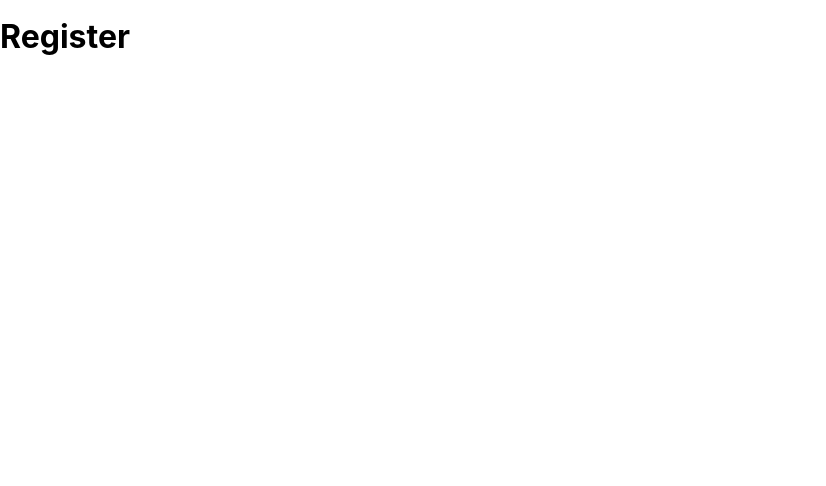
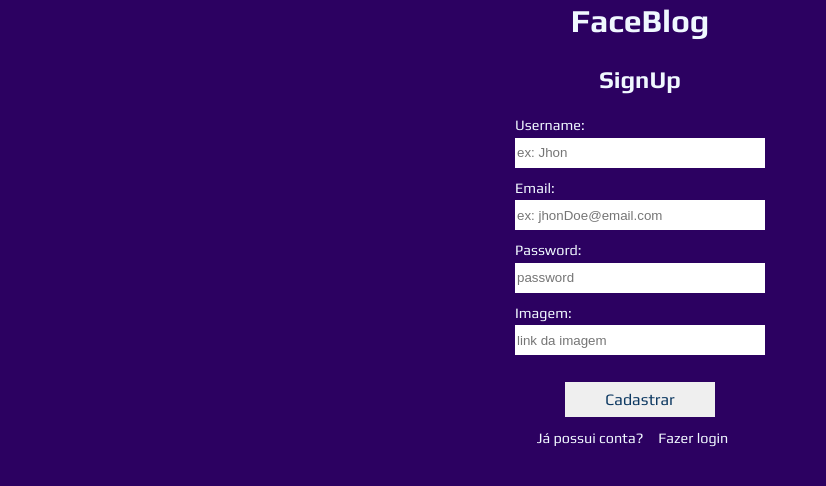
Before and after one commit to diegosales30/blog, a Next.js app: page /register in a window 1280 px wide. Shown: the top 486 px of the page, without its empty margins (0-826 px from the left). Built offline with nearby package versions, Linux system fonts and the light colour scheme.

Commit message:
editando pagina de cadastro

```diff
--- a/src/components/RegisterPage/index.tsx
+++ b/src/components/RegisterPage/index.tsx
@@ -1,7 +1,37 @@
+import styles from "./styles.module.scss";
+
 const RegisterPage = () => {
   return (
-    <div>
-      <h1>Register</h1>
+    <div className={styles.container}>
+      <header className={styles.header}>FaceBlog</header>
+
+      <section className={styles.containerForm}>
+        <h1>SignUp</h1>
+        <form>
+          <label>
+            Username:
+            <input type="text" placeholder="ex: Jhon" />
+          </label>
+          <label>
+            Email:
+            <input type="text" placeholder="ex: jhonDoe@email.com" />
+          </label>
+          <label>
+            Password:
+            <input type="password" placeholder="password" />
+          </label>
+          <label>
+            Imagem:
+            <input type="text" placeholder="link da imagem" />
+          </label>
+        </form>
+        <div className={styles.containerButton}>
+          <button>Cadastrar</button>
+          <p>
+            Já possui conta? <span>Fazer login</span>
+          </p>
+        </div>
+      </section>
     </div>
   );
 };
--- /dev/null
+++ b/src/components/RegisterPage/styles.module.scss
@@ -0,0 +1,115 @@
+@import url("https://fonts.googleapis.com/css2?family=Play:wght@400;700&display=swap");
+
+.container {
+  width: 100vw;
+  height: 100vh;
+
+  background-color: #2c0161;
+}
+
+.header {
+  width: 100%;
+  height: 3rem;
+  max-width: 1220px;
+  margin: auto;
+  text-align: center;
+  color: aliceblue;
+  font-size: 2rem;
+  font-family: "Play", sans-serif;
+  font-weight: 700;
+  padding: 5px;
+}
+.containerForm {
+  width: 100vw;
+  height: calc(100vh - 3rem);
+  max-width: 1220px;
+  margin: 0 auto;
+  display: flex;
+  align-items: center;
+  flex-direction: column;
+  h1 {
+    color: aliceblue;
+    font-size: 1.5rem;
+    font-family: "Play", sans-serif;
+    font-weight: 700;
+  }
+  form {
+    width: 300px;
+    height: 250px;
+    display: flex;
+    flex-direction: column;
+    align-items: center;
+    justify-content: space-around;
+
+    label {
+      display: flex;
+      flex-direction: column;
+      font-size: 0.9rem;
+      color: aliceblue;
+      font-family: "Play", sans-serif;
+      input {
+        margin-top: 5px;
+        width: 250px;
+        height: 30px;
+        border: none;
+        outline: none;
+      }
+    }
+  }
+}
+.containerButton {
+  display: flex;
+  flex-direction: column;
+  align-items: center;
+
+  width: 300px;
+  height: 150px;
+
+  button {
+    width: 50%;
+    height: 2.2rem;
+    border: none;
+    font-size: 1rem;
+    font-family: "Play", sans-serif;
+    margin-top: 20px;
+    appearance: none;
+    box-sizing: border-box;
+    cursor: pointer;
+    outline: none;
+    transition: all 300ms cubic-bezier(0.23, 1, 0.32, 1);
+    color: #0c3861;
+    cursor: pointer;
+    &:hover {
+      transform: translateY(-2px);
+      background-color: aliceblue;
+      color: #2c0161;
+    }
+  }
+  p {
+    width: 300px;
+    height: 50px;
+
+    color: aliceblue;
+    font-family: "Play", sans-serif;
+    font-size: 0.9rem;
+    transition: all 300ms cubic-bezier(0.23, 1, 0.32, 1);
+    text-align: center;
+    display: flex;
+    justify-content: center;
+    span {
+      height: 20px;
+      width: 100px;
+
+      &:hover {
+        transform: translateY(-2px);
+        cursor: pointer;
+      }
+    }
+  }
+}
+
+@media (max-width: 390px) {
+  .container {
+    min-width: 300px;
+  }
+}
```
